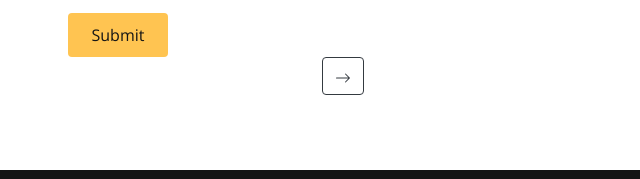
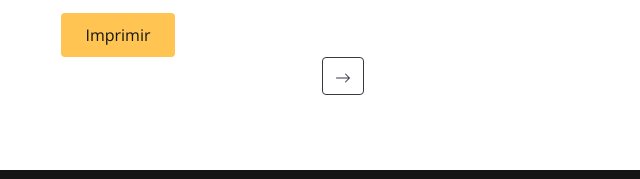
Before and after one commit to NicolasPicoG/PSP-template, a plain HTML site: page portfolio-details-inicial.html in a window 1280 px wide. Shown: the part 773-952 px from the top of the page, 432-1072 px from the left. Drawn offline with nearby package versions, Linux system fonts and the light colour scheme.

Commit message:
se corrigieron algunos problemas

```diff
--- a/portfolio-details-inicial.html
+++ b/portfolio-details-inicial.html
@@ -241,8 +241,9 @@
                 <div class="error-message"></div>
                 <div class="sent-message">Your submission has been sent. Thank you!</div>
               </div>
-              <div class="text-center"><button type="submit">Submit</button></div>
 
+
+              <div class="text-center"><button type="submit" onClick="printDiv('print-area')">Imprimir</button></div>
 
 
             </form>
```
Also changed, not shown: index.html (+1 -1 lines).
